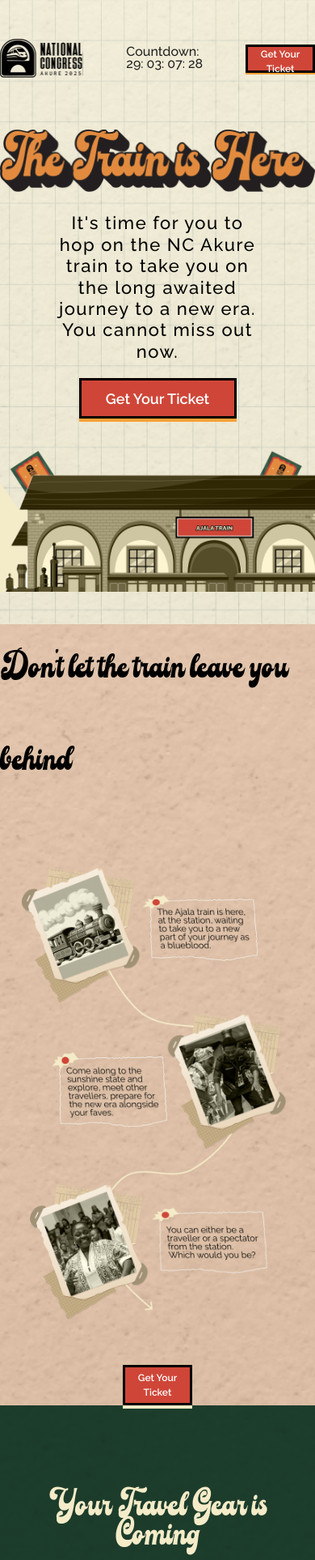
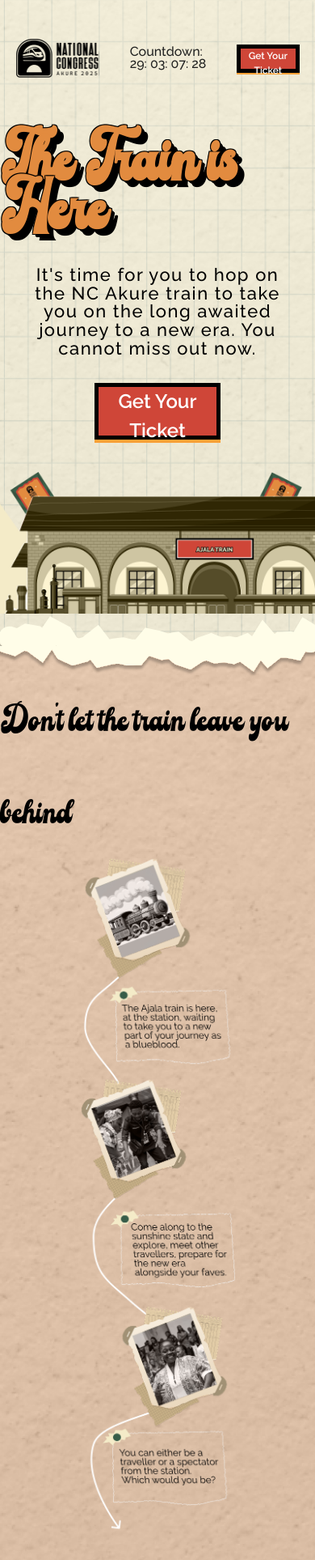
Before and after one commit to demi05/ncAkure, a React app: page / in a window 390 px wide. Shown: the top 1927 px of the page at 81% size. Built offline with nearby package versions, Linux system fonts and the light colour scheme; the HTML template or start-up script is replaced by a standard one.

Commit message:
finished landing page

```diff
--- a/src/components/Anticipate.jsx
+++ b/src/components/Anticipate.jsx
@@ -8,14 +8,10 @@
 function Anticipate() {
   return (
     <div className="anticipate-section relative">
-      <picture>
-        <source
-          media="(min-width: 1020px)"
-          srcset={header}
-          className=""
-        />
-        <img src={headerLg} className="" alt="" />
-      </picture>
+       <img src="/footer_line.svg" alt="footer line" className="w-screen" />
+
+      <h2 className="font-[FineVintage] text-[#F4EBC8] text-[32px] leading-[114px]">The Travel Gear is Coming</h2>
+
       <h3>
         CC Ajala has you in mind for the best experience possible and you will
         get the chance to enjoy your trip with all you need.
@@ -34,7 +30,7 @@
           <img src={anticipateImg} className="anticipate-img" alt="" />
         </picture>
       </div>
-     <TicketButton className="w-1/2 h-[50px] shadow-[0_4px_0_0_#FAA137]"/>
+     <TicketButton className="w-[40%] md:w-[35%] lg:w-[45%] xl:w-[20%] h-[70px] text-[24px] md:text-[30px] shadow-[0_4px_0_0_#FAA137]" />
 
       <img src="/footer_line2.svg" alt="footer line up" className="w-screen block" />
     </div>
--- a/src/components/ExplainerSection.jsx
+++ b/src/components/ExplainerSection.jsx
@@ -1,27 +1,22 @@
 import "./explainersection.css";
-import explainerImg from "../../public/explainer.png";
-import explainerImgLg from "../../public/explainer-lg.png";
-import explainerHeader from "../../public/explainer-header.png";
-import explainerHeaderLg from "../../public/explainer-header-lg.png";
+import explainerImgLg from "../../public/explainer.png";
 import TicketButton from "./TicketButton";
 
 function ExplainerSection() {
   return (
     <div className="explainer-section">
-
+       <img src="/footer_line.svg" alt="footer line" className="w-screen" />
 
           <h2 className="font-[FineVintage] text-[32px] leading-[114px]">Don't let the train leave you behind</h2>
 
-        <picture>
-          <source
-            media="(min-width: 1020px)"
-            srcset={explainerImgLg}
-            className="explainer-img"
-          />
-          <img src={explainerImgLg} className="explainer-img" alt="" />
-        </picture>
+     <div className="w-1/2">
+          <img src={explainerImgLg} className="explainer-img  scale-110" alt="" />
+     </div>
+  <div className="h-20 md:h-28 xl:h-36"></div>
 
-     <TicketButton className="w-1/2 h-[50px] shadow-[0_4px_0_0_#F4EBC8]" />
+     <TicketButton className="w-[40%] text-black md:w-[35%] lg:w-[45%] xl:w-[20%] h-[70px] text-[24px] md:text-[30px] shadow-[0_4px_0_0_#F4EBC8]" />
+
+      <img src="/footer_line2.svg" alt="footer line" className="w-screen" />
     </div>
   );
 }
--- /dev/null
+++ b/src/components/FooterLogo.jsx
@@ -0,0 +1,22 @@
+import footerlogo from "../../public/nc-logo.png";
+import footerlogolg from "../../public/nc-logo-lg.png";
+
+
+function FooterLogo() {
+  return (
+    <div className="footer-logo">
+      <picture>
+        <source
+          media="(min-width: 1020px)"
+          srcset={footerlogolg}
+          className=""
+        />
+        <img src={footerlogo} className="" alt="NC Logo" />
+      </picture>
+
+
+    </div>
+  );
+}
+
+export default FooterLogo;
--- a/src/components/Header.jsx
+++ b/src/components/Header.jsx
@@ -38,7 +38,7 @@
   }, []);
 
   return (
-    <div className="flex items-center justify-between w-full md:w-[70%] mx-auto">
+    <div className="flex items-center justify-between w-[90%] md:w-[70%] mx-auto">
       <img src="/logo.svg" alt="NC Akure logo" className="h-12" />
 
       <div className=" font-medium text-[#202120] font-raleway text-base leading-[91%]">
--- a/src/components/Hero.jsx
+++ b/src/components/Hero.jsx
@@ -5,7 +5,7 @@
 
 function Hero() {
   return (
-    <div className="hero">
+    <div className="hero relative">
       <Herotext />
       <div className="img-box">
         <picture>
@@ -17,6 +17,7 @@
           <img src={heroImgLg} className="hero-img" alt="" />
         </picture>
       </div>
+       <img src="/footer_line2.svg" alt="footer line" className="w-screen absolute bottom-0 left-0" />
     </div>
   );
 }
--- a/src/components/Herotext.jsx
+++ b/src/components/Herotext.jsx
@@ -1,4 +1,3 @@
-import header from "../../public/hero-header.png"
 import Header from "./Header";
 import TicketButton from "./TicketButton";
 
@@ -7,12 +6,12 @@
     return (
       <div className="hero-section">
         <Header />
-        <img src={header} className="header-img" alt="" />
-        <h3 className="font-raleway font-medium text-[24px] md:text-[32px] text-black leading-[103%] text-center ">
+        <h1 className="font-[FineVintage] font-bold  text-[#E28B3F] text-6xl  md:text-7xl text-outline">The Train is Here</h1>
+        <h3 className="font-raleway font-medium text-[24px] md:text-[32px] text-black leading-[103%] text-center tracking-[1.5px] w-[80%] md:w-[65%]">
           It's time for you to hop on the NC Akure train to take you on the long
           awaited journey to a new era. You cannot miss out now.
         </h3>
-       <TicketButton className="w-[50%] h-[50px] text-[18px] shadow-[0_4px_0_0_#FAA137]" />
+       <TicketButton className="w-[40%] md:w-[35%] lg:w-[25%] xl:w-[20%] h-[70px] text-[24px] md:text-[30px] shadow-[0_4px_0_0_#FAA137]" />
       </div>
     );
 }
--- a/src/components/TicketButton.jsx
+++ b/src/components/TicketButton.jsx
@@ -1,7 +1,7 @@
 
 const TicketButton = ({className = ""}) => {
   return (
-    <button className={`font-raleway font-semibold text-[12px] md:text-[14px] text-white bg-[#CF4638] border-[3px] border-black w-[22%] md:w-[22%] lg:w-[15%] xl:w-[13%] h-[35px] shadow-[0_2px_0_0_#FAA137] ${className}`} >
+    <button className={`font-raleway font-semibold text-[12px] md:text-[14px] text-white bg-[#CF4638] border-[5px] border-black w-[22%] md:w-[22%] lg:w-[15%] xl:w-[13%] h-[35px] shadow-[0_2px_0_0_#FAA137] ${className}`} >
       Get Your Ticket
     </button>
   )
--- a/src/components/anticipate.css
+++ b/src/components/anticipate.css
@@ -18,7 +18,6 @@
   justify-content: center;
   flex-direction: column;
   align-items: center;
-  padding-top: 100px;
   width: 100%;
 
   background-image: linear-gradient(rgba(8, 45, 25, 0.9), rgba(8, 45, 25, 0.9)),
@@ -42,7 +41,7 @@
   padding-bottom: 20px;
   padding-top: 20px;
   color: #f4ebc8;
-  width: 68%;
+  width: 74%;
 }
 
 .img-box {
--- a/src/components/explainersection.css
+++ b/src/components/explainersection.css
@@ -49,7 +49,6 @@
 
 .explainer-img {
   width: 100%;
-  /* border: 1px solid fuchsia; */
 }
 
 .button-holder {
--- a/src/components/hero.css
+++ b/src/components/hero.css
@@ -25,12 +25,8 @@
   background-size: cover;
   background-position: center center;
   background-repeat: repeat;
-  /* background-attachment: fixed; */
-
   position: relative;
-
   background-color: #f4ebc8;
-
   z-index: 1;
   padding-top: 3em;
 }
@@ -40,37 +36,28 @@
   flex-direction: column;
   align-items: center;
   justify-content: center;
+  gap: 2em;
 }
 
-.hero-section h3 {
-  width: 65%;
-  letter-spacing: 1.5px;
-  padding-top: 25px;
-  padding-bottom: 20px;
-  color: #000000;
-  line-height: 1.2;
+.hero-section h1 {
+  margin-top: 0.8em;
 }
 
 .img-box {
   display: flex;
   justify-content: center;
   align-items: center;
-  margin-top: 40px;
   width: 100%;
 }
 
 .hero-img {
   width: 100%;
+  display: block;
 }
 
-.header-img {
-  margin-top: 4em;
-  max-width: 100%;
-}
-
-.ticket-btn-wrapper {
-  margin-top: 2rem;
-  z-index: 2;
+.text-outline {
+  text-shadow: 8px 8px 0 #000, 4px 4px 0 #000, 3px 3px 0 #000, -1px -1px 0 #000,
+    1px -1px 0 #000, -1px 1px 0 #000, 1px 1px 0 #000;
 }
 
 @media only screen and (min-width: 1020px) {
```
Also changed, not shown: public/explainer.png, 1 other file (tests, documents, lock files or other folders).
